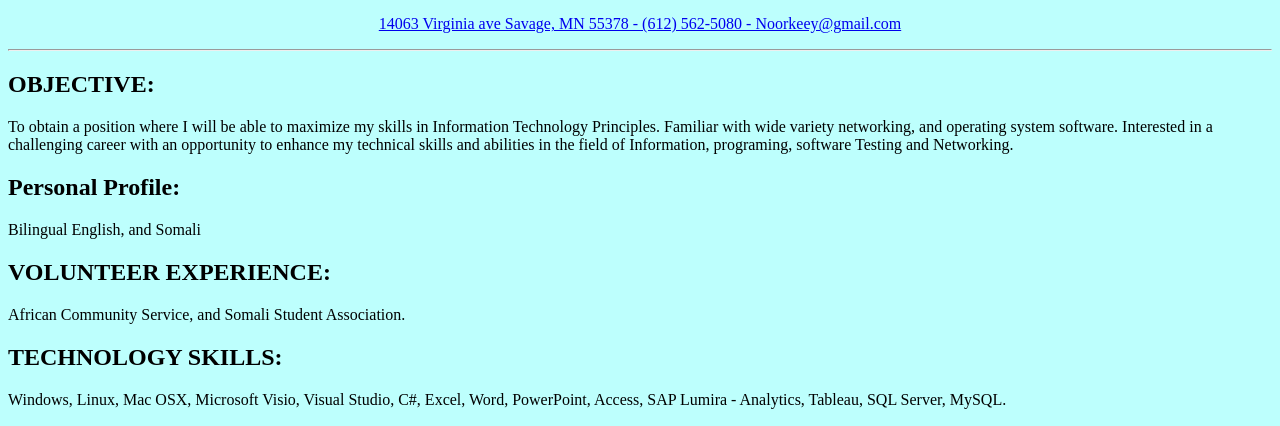
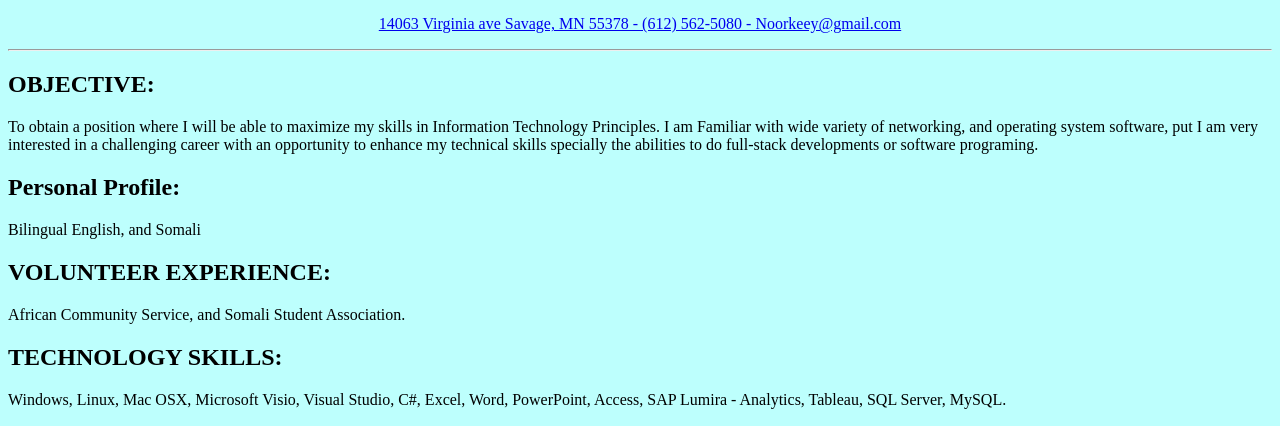
Before and after one commit to Noorkeey/noorkeey.github.io, a plain HTML site: page index.html in a window 1280 px wide. Shown: the part 352-778 px from the top of the page. Drawn offline with Linux system fonts and the light colour scheme.

```diff
--- a/index.html
+++ b/index.html
@@ -12,10 +12,8 @@
 </div>
 <hr>
 <body>
-  <h2>OBJECTIVE:</h2>To obtain a position where I will be able to maximize my skills in Information
-Technology Principles. Familiar with wide variety networking, and operating system software.
-Interested in a challenging career with an opportunity to enhance my technical skills and
-abilities in the field of Information, programing, software Testing and Networking.
+  <h2>OBJECTIVE:</h2>To obtain a position where I will be able to maximize my skills in Information Technology Principles. I am Familiar with wide variety of networking, and operating system software,
+  put I am very interested in a challenging career with an opportunity to enhance my technical skills specially the abilities to do full-stack developments or software programing.
 
 <h2>Personal Profile:</h2>Bilingual English, and Somali
 <h2>VOLUNTEER EXPERIENCE:</h2>African Community Service, and Somali Student Association.
```
